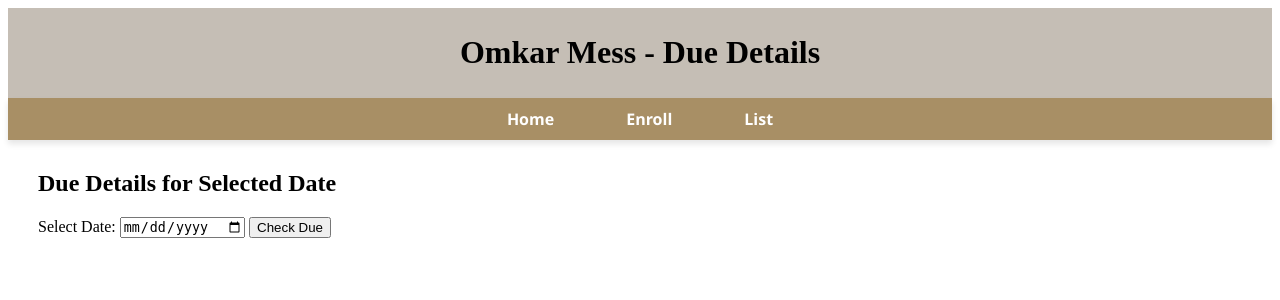
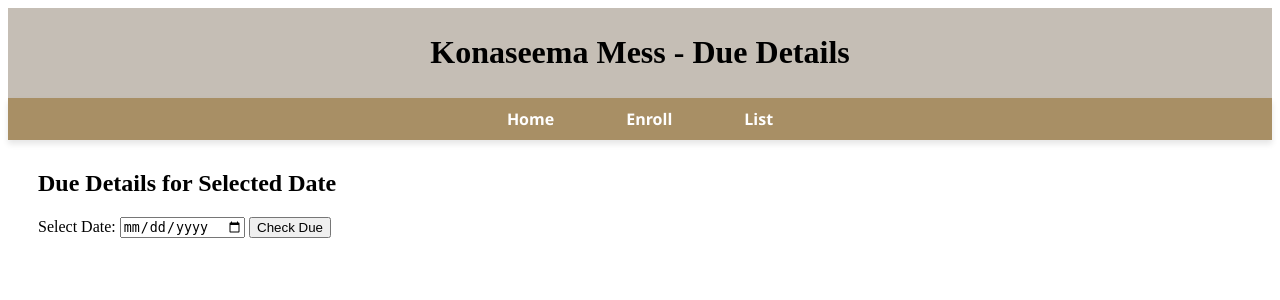
Before and after one commit to KonchadaBhuvan/BhuvanMessmanagement, a Flask app: page /due.html in a window 1280 px wide. Shown: the top 300 px of the page. Run offline with Flask 3, Linux system fonts and the light colour scheme.

Commit message:
Update due.html

```diff
--- a/templates/due.html
+++ b/templates/due.html
@@ -32,7 +32,7 @@
 </head>
 <body>
     <div class="heading">
-        <h1>Omkar Mess - Due Details</h1>
+        <h1>Konaseema Mess - Due Details</h1>
     </div>
 
     <div class="navbar">
```
